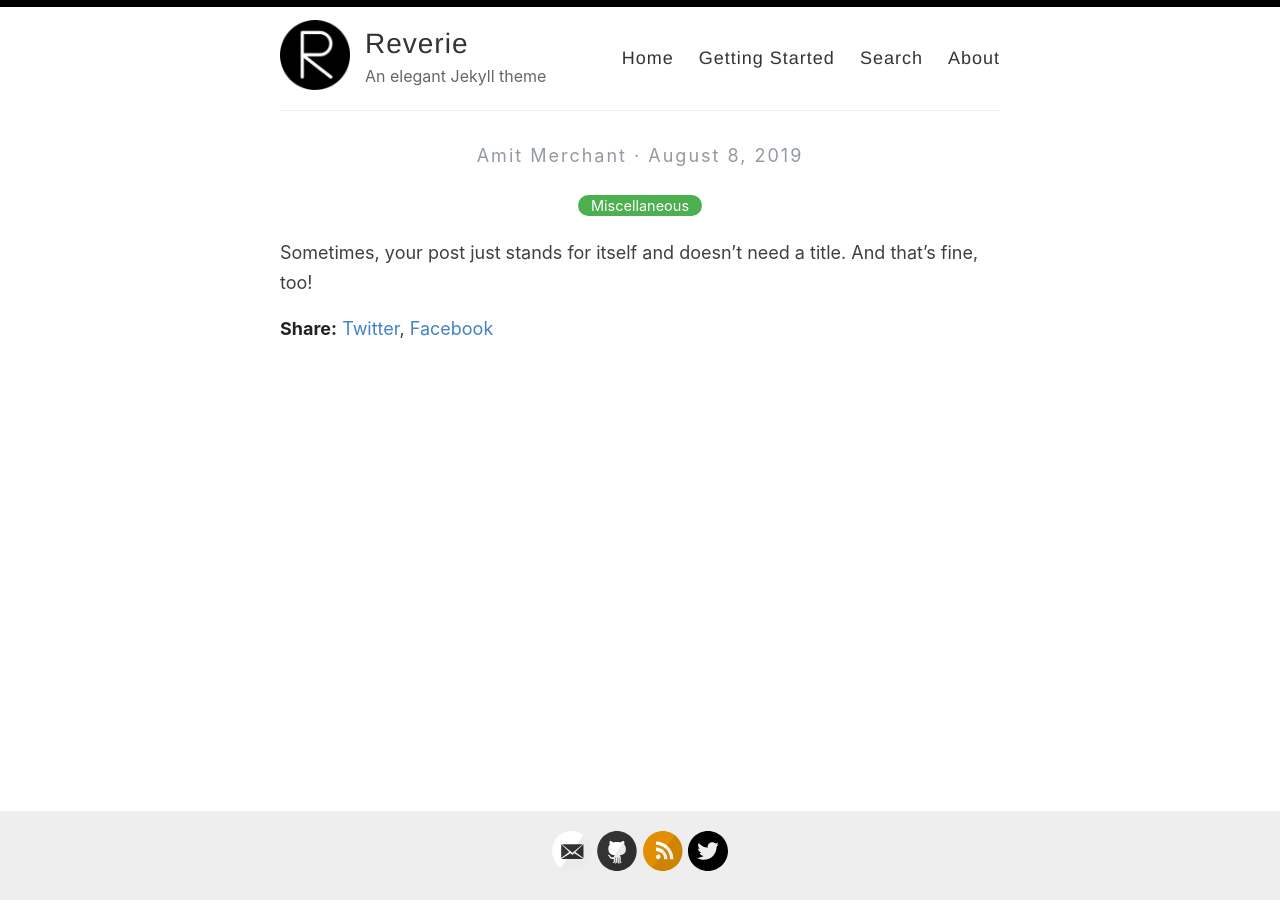
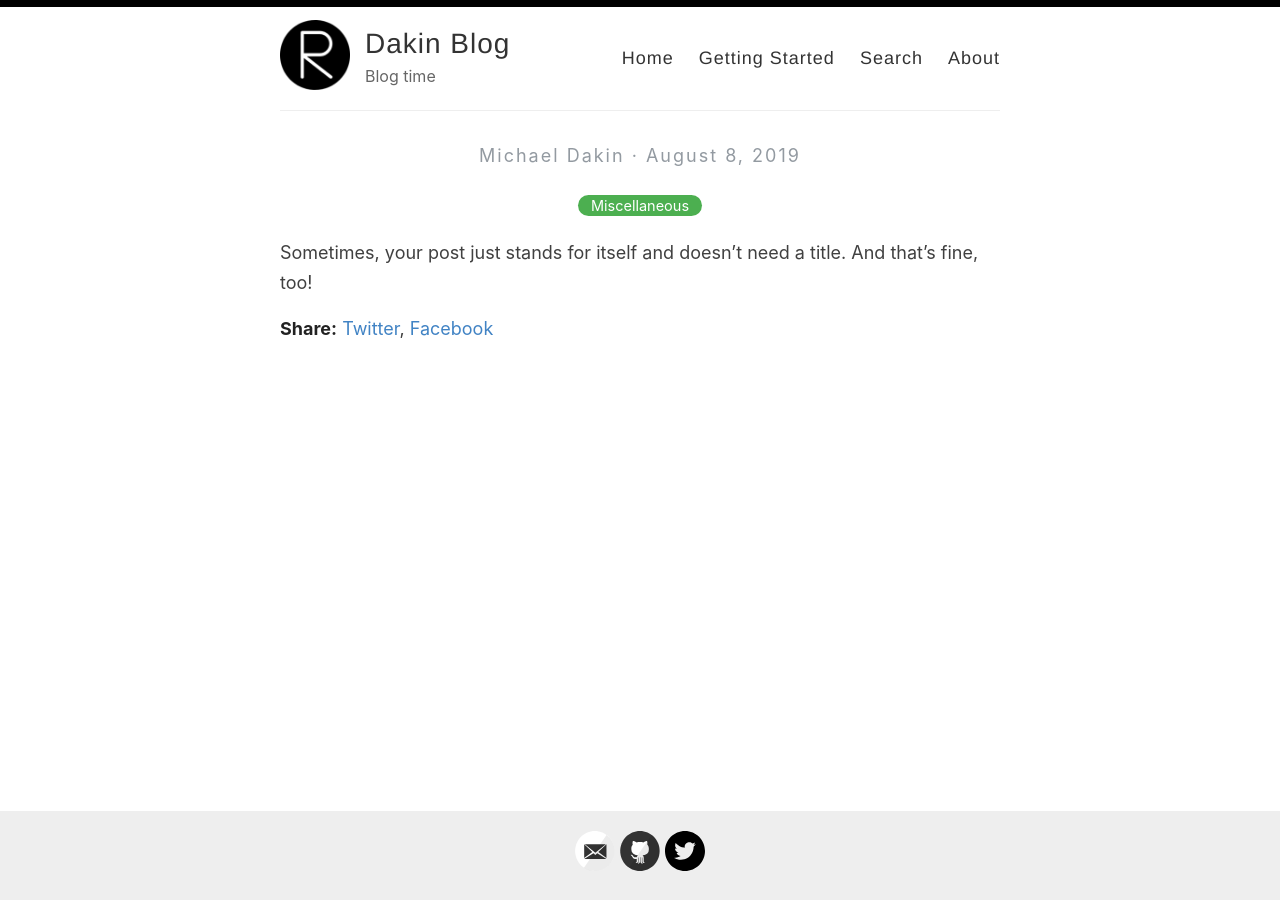
Before and after one commit to michaeldakin/mdakin_blog, a Jekyll site: the page built from _posts/2019-08-08-no-title-posts.md, in a window 1280 px wide. Built offline with Jekyll 4.4.1, drawn with Linux system fonts in a browser that asks for light colours.

Commit message:
Updated default _config

```diff
--- a/_config.yml
+++ b/_config.yml
@@ -3,13 +3,13 @@
 #
 
 # Name of your site (displayed in the header)
-name: Reverie
+name: Dakin Blog
 
 # Name of the author
-author: Amit Merchant
+author: Michael Dakin
 
 # Short bio or description (displayed in the header)
-description: An elegant Jekyll theme
+description: Blog time
 
 # URL of your avatar or profile pic (you could use your GitHub profile pic)
 avatar: /images/reverie.png
@@ -21,15 +21,15 @@ avatar: /images/reverie.png
 # Includes an icon in the footer for each username you enter
 footer-links:
   dribbble:
-  email: amit.d.merchant@gmail.com
+  email: michaelsdakin@gmail.com
   facebook:
   flickr:
-  github: amitmerchant1990/reverie
+  github: michaeldakin
   instagram:
   linkedin:
   pinterest:
-  rss: rss
-  twitter: amit_merchant
+  rss:
+  twitter: 0xDakin
   stackoverflow:
   youtube: # channel/<your_long_string> or user/<user-name>
   googleplus: # anything in your profile username that comes after plus.google.com/
@@ -41,21 +41,21 @@ footer-links:
 disqus:
 
 # Enter your Google Analytics web tracking code (e.g. UA-2110908-2) to activate tracking
-google_analytics: UA-43339302-11
+google_analytics:
 
 # For newer "GA4" analytics, use the following instead of the "UA" entry above
 #google_analytics_ga4: G-GABC1DEFG
 
 # Your website URL (e.g. http://amitmerchant1990.github.io or http://www.amitmerchant.com)
 # Used for Sitemap.xml and your RSS feed
-url: http://www.amitmerchant.com/reverie
-enforce_ssl: https://www.amitmerchant.com/reverie
+url: http://msdakin.com
+enforce_ssl:
 
 # If you're hosting your site at a Project repository on GitHub pages
 # (http://yourusername.github.io/repository-name)
 # and NOT your User repository (http://yourusername.github.io)
 # then add in the baseurl here, like this: "/repository-name"
-baseurl: "/reverie"
+baseurl: "/"
 
 #
 # !! You don't need to change any of the configuration flags below !!
```
